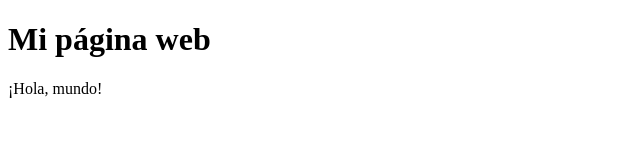
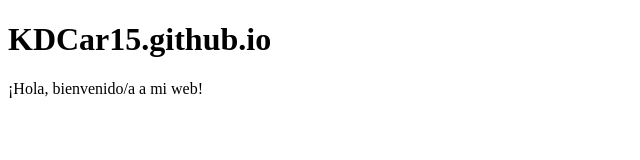
Before and after one commit to KDCar15/home, a plain HTML site: page index.html in a window 1280 px wide. Shown: the whole page, without its empty margins (0-640 px from the left). Drawn offline with Linux system fonts and the light colour scheme.

Commit message:
Actualizado después de muchísimo tiempo

```diff
--- a/index.html
+++ b/index.html
@@ -1,11 +1,11 @@
 <!DOCTYPE HTML>
 <html>
 	<head>
-		<title>zCarlosAM.github.io</title>
+		<title>KDCar15.github.io</title>
 		<link href="/style.css" rel="stylesheet">
 	</head>
 	<body>
-		<h1>Mi página web</h1>
-		<p>¡Hola, mundo!</p>
+		<h1>KDCar15.github.io</h1>
+		<p>¡Hola, bienvenido/a a mi web!</p>
 	</body>
 </html>
```
